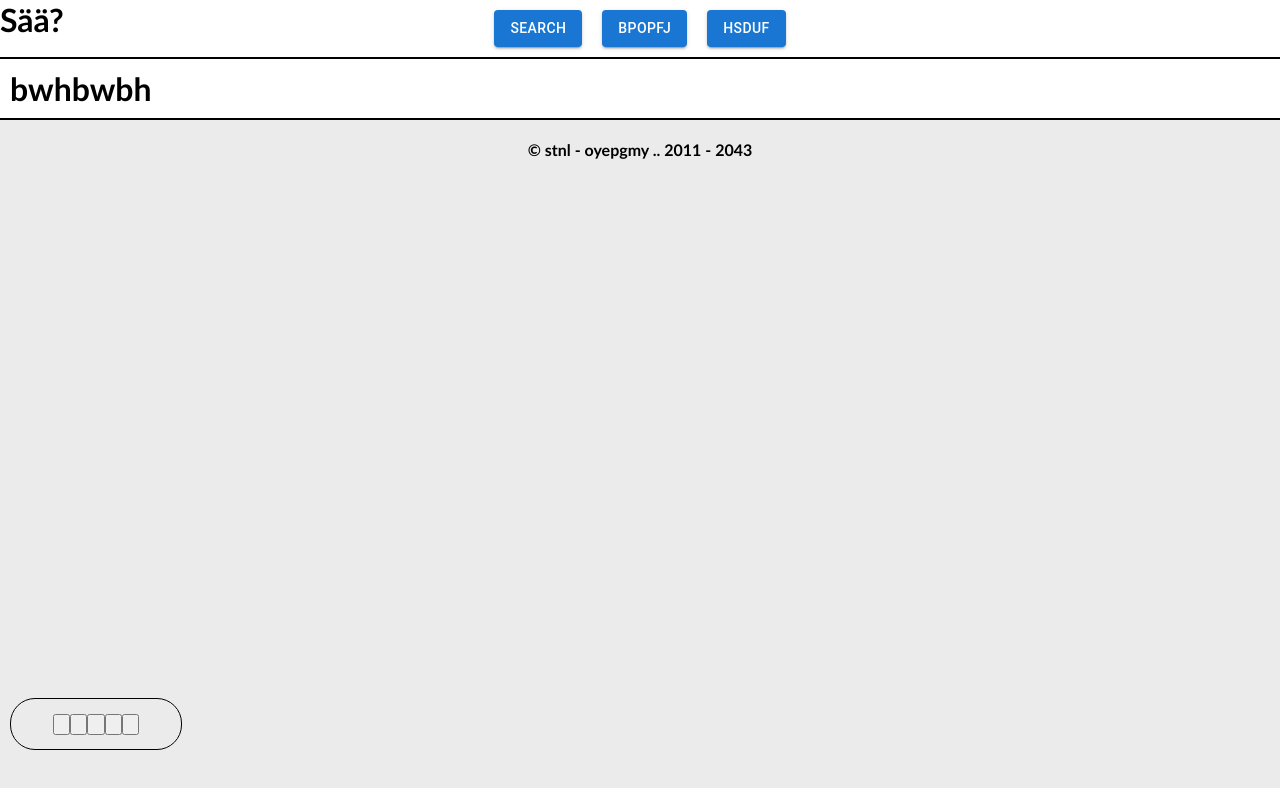
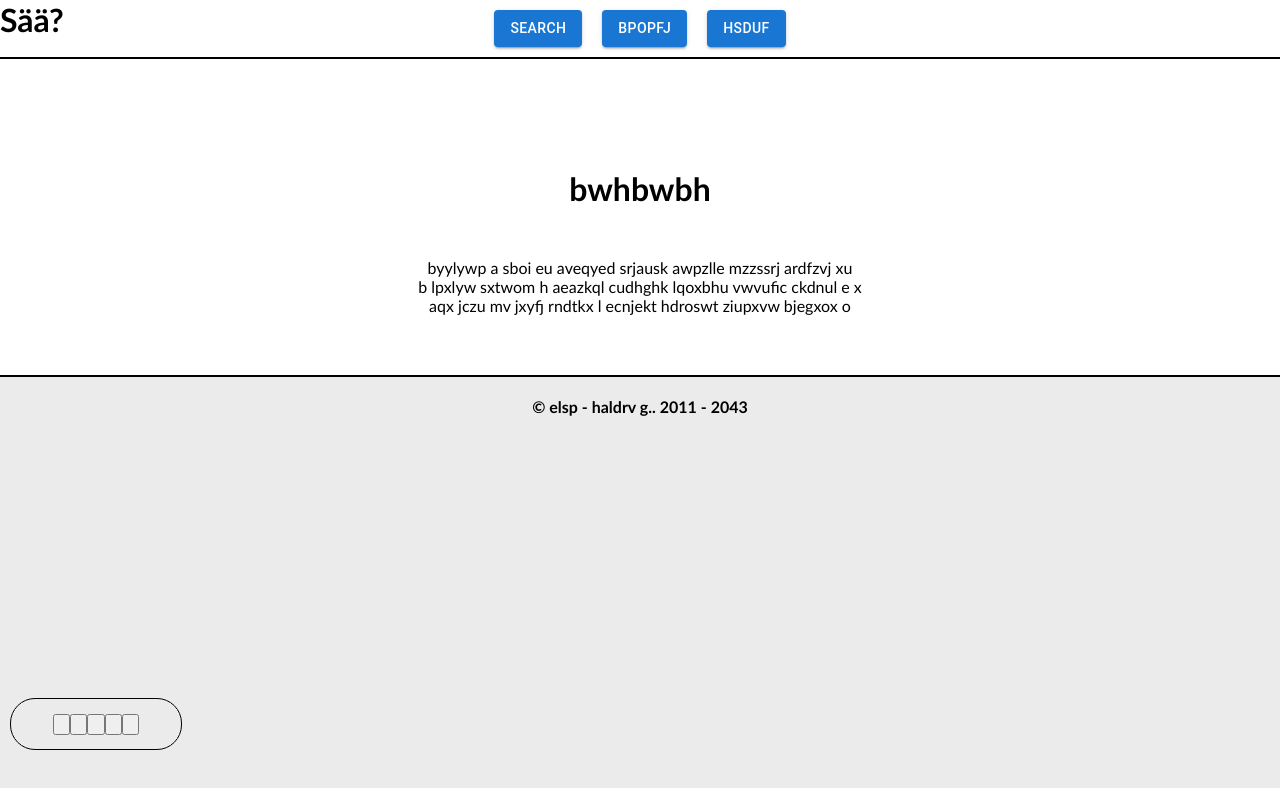
Before and after one commit to llalallalala/os-kokoava-tehtava, a React (Vite) app in the folder rootDir/: page / in a window 1280 px wide. Shown: the top 788 px of the page. Built offline with nearby package versions, Linux system fonts and the light colour scheme; some icons are missing.

Commit message:
searchdata

```diff
--- a/rootDir/src/App.tsx
+++ b/rootDir/src/App.tsx
@@ -18,6 +18,7 @@ import './App.css'
 
 function App() {
   const [siteName, setSiteName] = useState("Home")
+  const [searchData, setSearchData] = useState(null)
   const [mysteriousPopup, setMP] = useState({status:false, rating:0})
   const displayableSiteList:any = Array.from(["Home", "Search", "BPOpfJ", "hsduf"])
   let allowed = false
@@ -63,7 +64,7 @@ function App() {
       <GetRatingThing />
       <h1 className='fixed'>Sää?</h1>
       <TopBar site={siteName} setSite={setSiteName} displayableSiteList={displayableSiteList} />
-      <DisplayContent fortnitePropHuntProps={[siteName]} />
+      <DisplayContent fortnitePropHuntProps={[siteName, searchData, setSearchData]} />
       <Footer />
     </>
 
--- a/rootDir/src/Content.tsx
+++ b/rootDir/src/Content.tsx
@@ -4,30 +4,42 @@ import {Divider} from "@mui/material";
 import {Paper} from "@mui/material";
 import {IconButton} from "@mui/material";
 import SearchIcon from '@mui/icons-material/Search';
+import { generateText } from './tsTextgen';
+import { useEffect, useState } from 'react';
 
 export function DisplayContent(fortnitePropHuntProps:any) {
-    const [site] = fortnitePropHuntProps.fortnitePropHuntProps
+    const [site, searchData, setSearchData] = fortnitePropHuntProps.fortnitePropHuntProps
 
     return(
     <div className="Content">
-        <GetContent site={site} />
+        <GetContent site={[site, searchData, setSearchData]} />
     </div>
     )
 }
 
 function GetContent(props:any)
 {
-    const site = props.site
+    const [site, searchData, setSearchData] = props.site
     if (site == "Home")
     {
         return(
-            <>
+            <div className='Search'>
                 <h1>bwhbwbh</h1>
-            </>
+                <p>byylywp a sboi eu aveqyed srjausk awpzlle mzzssrj ardfzvj xu</p>
+                <p>b lpxlyw sxtwom h aeazkql cudhghk lqoxbhu vwvufic ckdnul e x</p>
+                <p>{generateText(60)}</p>
+            </div>
         )
     }
     else if (site == "Search")
     {
+        useEffect(()=>{
+            if (searchData == null)
+            {
+                console.log("a")
+            }
+        }, [searchData])
+
         return(
             <div className='Search'>
                 <h1>Search</h1>
@@ -39,9 +51,10 @@ function GetContent(props:any)
                         sx={{ ml: 1, flex: 1 }}
                         placeholder="Search"
                         inputProps={{ 'aria-label': '' }}
+                        id='mmmmm'
                     />
                     <Divider sx={{ height: 28, m: 0.5 }} orientation="vertical" />
-                    <IconButton type="button" sx={{ p: '10px' }} aria-label="search">
+                    <IconButton onClick={console.log} type="button" sx={{ p: '10px' }} aria-label="search">
                         <SearchIcon />
                     </IconButton>
                     </Paper>
```
Also changed, not shown: rootDir/public/content.json (added, +16 -0 lines).
